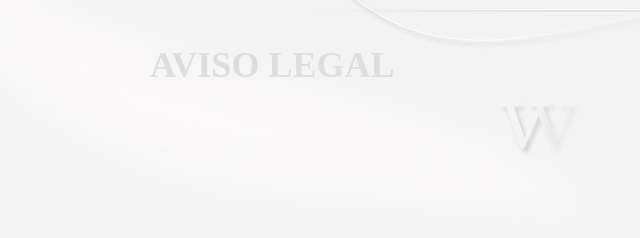
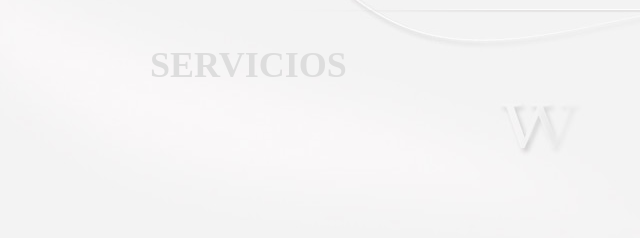
Before and after one commit to ibarrasa/testing, a plain HTML site: page cache.html in a window 1280 px wide. Shown: the part 460-698 px from the top of the page, 0-640 px from the left. Drawn offline with Linux system fonts and the light colour scheme.

```diff
--- a/aviso-legal.html
+++ b/cache.html
@@ -73,7 +73,7 @@ body {
       <div class="divider"></div>
 <div id="slider">
   <div class="container">
-    <h1>AVISO LEGAL</h1>
+    <h1>SERVICIOS</h1>
   </div>
 </div>
  <footer>
```
Also changed, not shown: index.html (+1 -0 lines).
